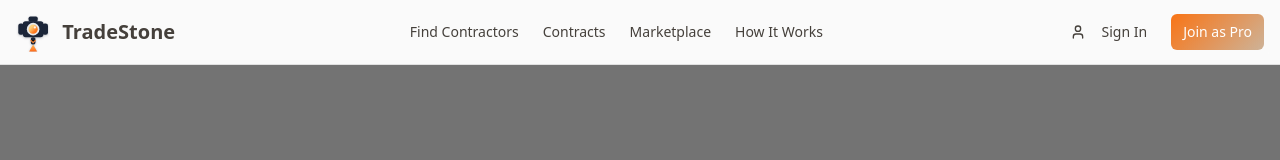
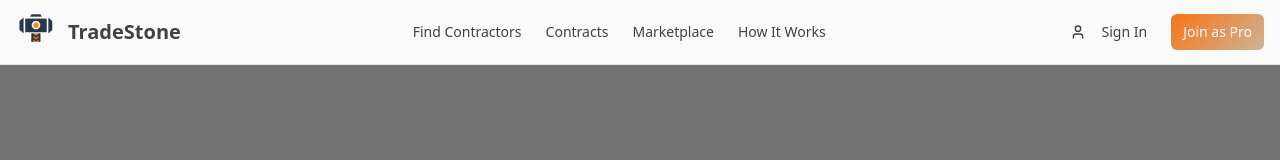
Before and after one commit to R-Bowes/trade-stone-connect, a React (Vite) app: page / in a window 1280 px wide. Shown: the top 160 px of the page. Built offline with nearby package versions, Linux system fonts and the light colour scheme; the HTML template or start-up script is replaced by a standard one.

Commit message:
Fix: Update logo

```diff
--- a/src/components/Header.tsx
+++ b/src/components/Header.tsx
@@ -1,14 +1,18 @@
 import { Button } from "@/components/ui/button";
 import { Search, Menu, User, Building2 } from "lucide-react";
 import { useState } from "react";
-import Logo from "@/components/Logo";
+import tradeStoneLogoCorrect from "@/assets/tradestone-logo-correct.png";
 const Header = () => {
   const [isMenuOpen, setIsMenuOpen] = useState(false);
   return <header className="sticky top-0 z-50 w-full border-b bg-background/95 backdrop-blur supports-[backdrop-filter]:bg-background/60">
       <div className="container flex h-16 items-center justify-between px-4">
         {/* Logo */}
         <div className="flex items-center space-x-3">
-          <Logo className="h-10 w-auto" />
+          <img
+            src={tradeStoneLogoCorrect}
+            alt="TradeStone logo"
+            className="h-10 w-auto"
+          />
           <span className="text-xl font-bold text-foreground">TradeStone</span>
         </div>
 
--- a/src/pages/Index.tsx
+++ b/src/pages/Index.tsx
@@ -1,7 +1,7 @@
 import Header from "@/components/Header";
 import HeroSection from "@/components/HeroSection";
 import ContractorDirectory from "@/components/ContractorDirectory";
-import Logo from "@/components/Logo";
+import tradeStoneLogoCorrect from "@/assets/tradestone-logo-correct.png";
 import { Button } from "@/components/ui/button";
 import { Card } from "@/components/ui/card";
 import { Badge } from "@/components/ui/badge";
@@ -226,7 +226,11 @@ const Index = () => {
             <div className="grid grid-cols-1 md:grid-cols-4 gap-8">
               <div>
                 <div className="flex items-center space-x-2 mb-4">
-                  <Logo className="h-8 w-auto" />
+                  <img
+                    src={tradeStoneLogoCorrect}
+                    alt="TradeStone logo"
+                    className="h-8 w-auto"
+                  />
                   <span className="text-xl font-bold">TradeStone</span>
                 </div>
                 <p className="text-muted-foreground text-sm">
```
Also changed, not shown: src/assets/tradestone-logo-correct.png (added).
